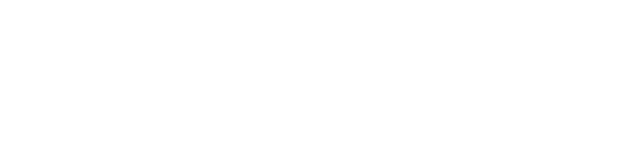
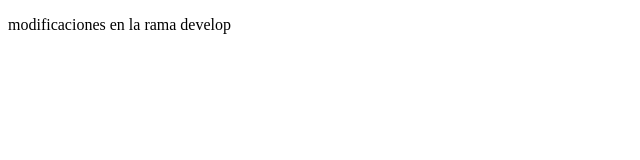
Before and after one commit to dagoree/coder, a plain HTML site: page index.html in a window 1280 px wide. Shown: the whole page, without its empty margins (0-640 px from the left). Drawn offline with Linux system fonts and the light colour scheme.

Commit message:
texto en index

```diff
--- a/index.html
+++ b/index.html
@@ -7,6 +7,6 @@
     <title>Document</title>
 </head>
 <body>
-
+    <p>modificaciones en la rama develop</p>
 </body>
 </html>
```
